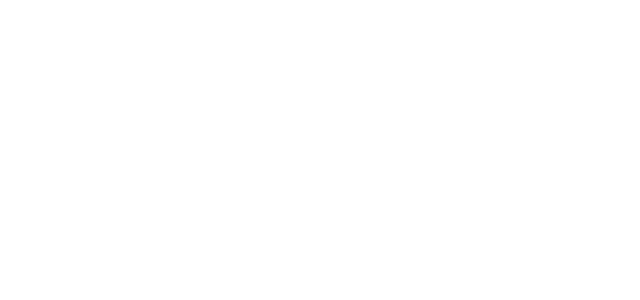
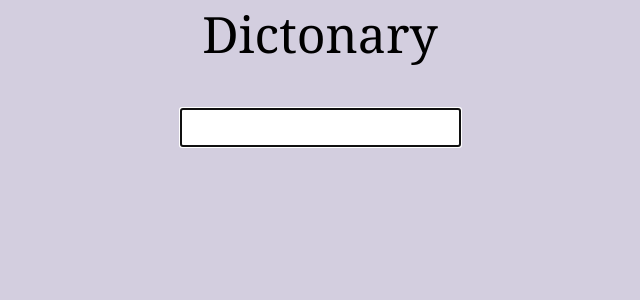
Before and after one commit to annap345/dictonar-project, a React (Create React App) app: page / in a window 1280 px wide. Shown: the top 300 px of the page, without its empty margins (320-960 px from the left). Built offline with nearby package versions, Linux system fonts and the light colour scheme.

Commit message:
built search engine

```diff
--- a/src/App.css
+++ b/src/App.css
@@ -1,38 +1,5 @@
-.App {
-  text-align: center;
+header {
+    font-family:Cambria, Cochin, Georgia, Times, 'Times New Roman', serif;
+    font-size: 50px;
+    text-align: center;
 }
-
-.App-logo {
-  height: 40vmin;
-  pointer-events: none;
-}
-
-@media (prefers-reduced-motion: no-preference) {
-  .App-logo {
-    animation: App-logo-spin infinite 20s linear;
-  }
-}
-
-.App-header {
-  background-color: #282c34;
-  min-height: 100vh;
-  display: flex;
-  flex-direction: column;
-  align-items: center;
-  justify-content: center;
-  font-size: calc(10px + 2vmin);
-  color: white;
-}
-
-.App-link {
-  color: #61dafb;
-}
-
-@keyframes App-logo-spin {
-  from {
-    transform: rotate(0deg);
-  }
-  to {
-    transform: rotate(360deg);
-  }
-}
--- a/src/App.js
+++ b/src/App.js
@@ -1,10 +1,11 @@
-
+import Dictonary from './Dictonary';
 import './App.css';
 
 function App() {
   return (
     <div className="App">
-
+      <header>Dictonary</header>
+      <Dictonary/>
     </div>
   );
 }
--- /dev/null
+++ b/src/Dictonary.css
@@ -0,0 +1,9 @@
+form {
+    display: flex;
+    justify-content: center;
+    margin: 40px;
+}
+
+input {
+    padding: 10px 50px;
+}
--- /dev/null
+++ b/src/Dictonary.js
@@ -0,0 +1,26 @@
+import React, { useState } from "react";
+import "./Dictonary.css"
+
+
+
+export default function Dictonary(){
+let [value, setValue]= useState('')
+
+function currentValue(event) {
+ setValue(event.target.value)
+
+}
+
+
+function seacrhing(event){
+event.preventDefault()
+return {value}
+}
+
+    return <div className="Body">
+    <form onSubmit={seacrhing}>
+         <input type="search" autoFocus={true} onChange={currentValue}/>
+    </form>
+    <h1>{value}</h1>
+    </div>
+}
--- a/src/index.css
+++ b/src/index.css
@@ -5,6 +5,7 @@ body {
     sans-serif;
   -webkit-font-smoothing: antialiased;
   -moz-osx-font-smoothing: grayscale;
+  background-color: #D3CEDF;
 }
 
 code {
```
